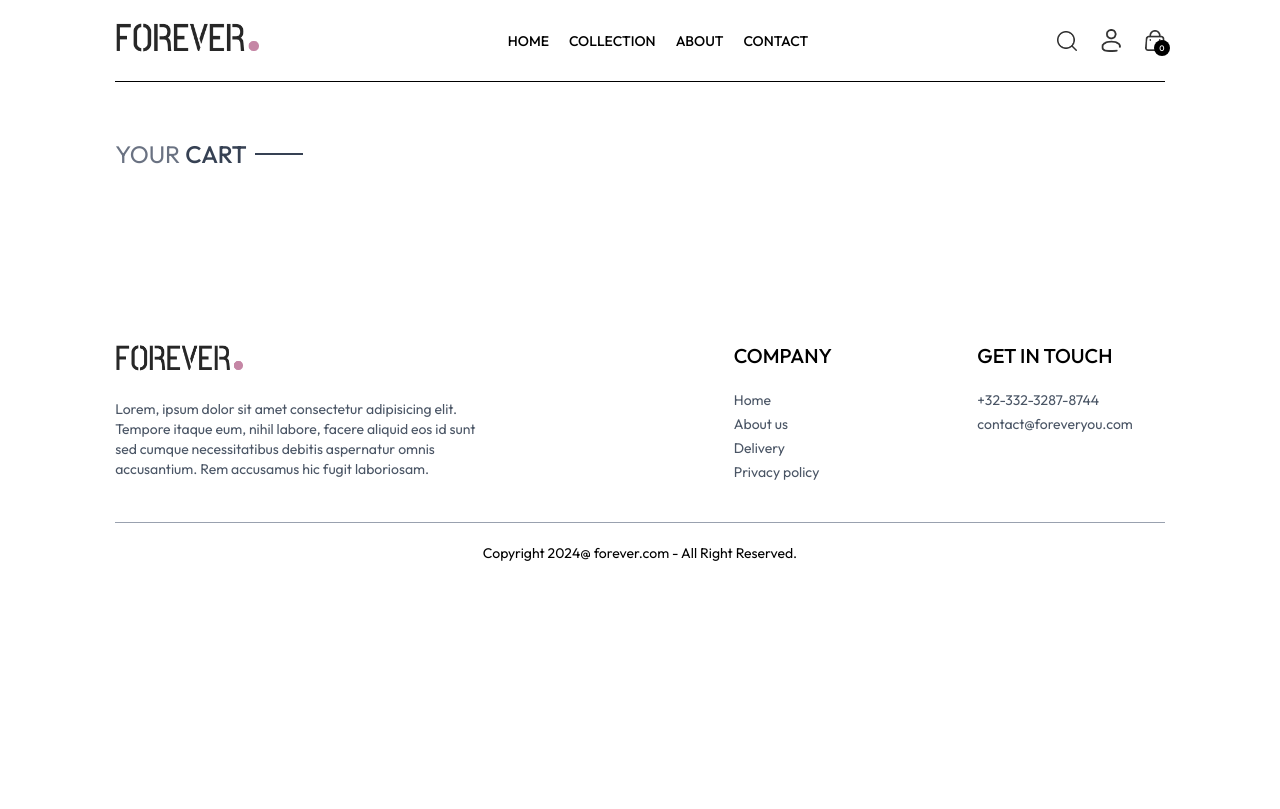
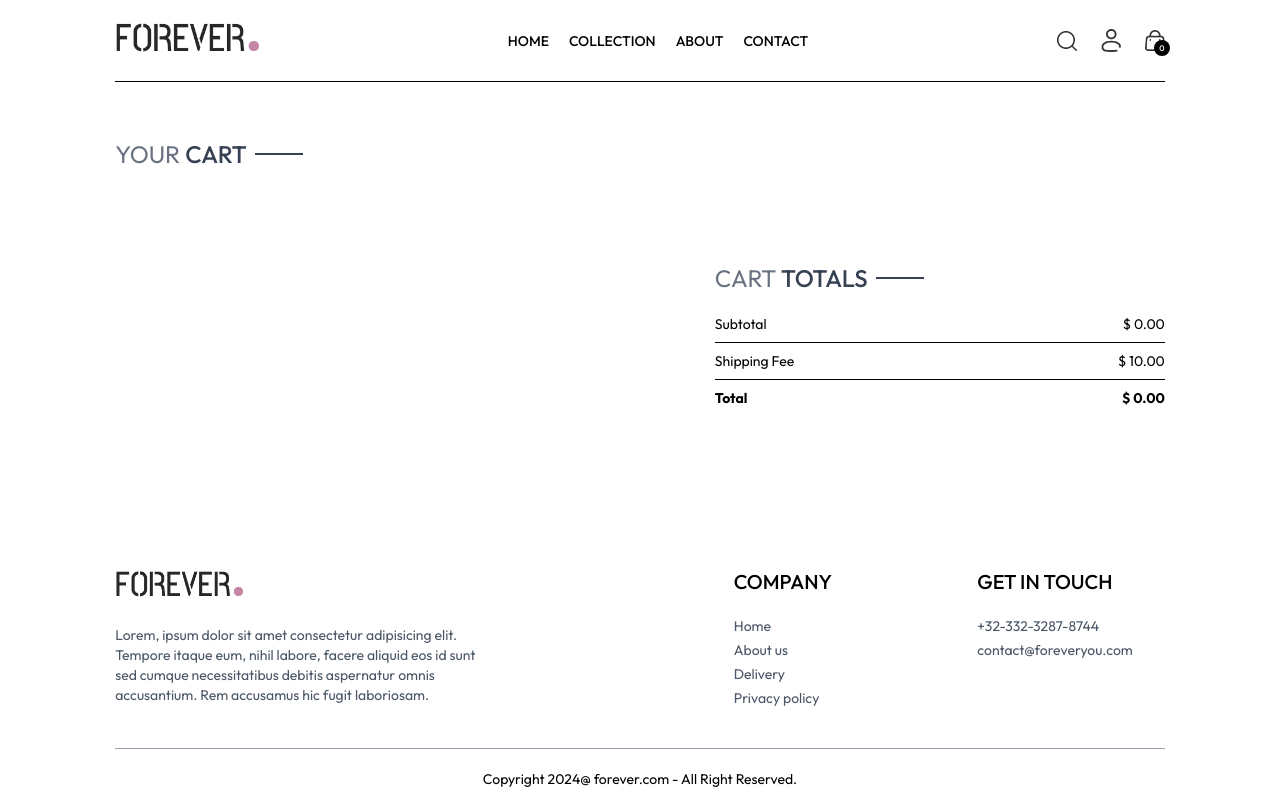
Before and after one commit to Biniambatu/E-COMMERCE_react_frontend, a React (Vite) app: page /cart in a window 1280 px wide. Built offline with nearby package versions, Linux system fonts and the light colour scheme.

Commit message:
cartTotal

```diff
--- a/src/Components/CartTotal.tsx
+++ b/src/Components/CartTotal.tsx
@@ -1,8 +1,38 @@
-import React from 'react'
+import React, { useContext } from 'react'
+import { ShopContext } from '../Context/ShopContext'
+import Title from './Title'
 
 const CartTotal = () => {
+
+  const {currency, delivery_fee, getCartAmount} = useContext(ShopContext)
+
   return (
-    <div>CartTotal</div>
+    <div className='w-full'>
+
+      <div className='text-2xl'>
+        <Title text1={'CART'} text2={'TOTALS'}/>
+      </div>
+
+      <div className='flex flex-col gap-2 mt-2 text-sm'>
+          <div className='flex justify-between'>
+            <p>Subtotal</p>
+            <p>{currency} {getCartAmount()}.00</p>
+          </div>
+          <hr />
+          <div className='flex justify-between'>
+            <p>Shipping Fee</p>
+            <p>{currency} {delivery_fee}.00</p>
+          </div>
+          <hr />
+          <div className='flex justify-between'>
+             <b>Total</b>
+             <b>{currency} {getCartAmount() === 0 ? 0 : getCartAmount() + delivery_fee}.00</b>
+          </div>
+
+      </div>
+
+
+    </div>
   )
 }
 
--- a/src/Components/Navbar.tsx
+++ b/src/Components/Navbar.tsx
@@ -44,7 +44,9 @@
         </div>
         <Link to="/cart" className='relative'>
             <img src={assets.cart_icon} className='w-5 min-w-5' alt="" />
-            <p className='absolute right-[-5px] bottom-[-5px] w-4 text-center leading-4 bg-black text-white aspect-square rounded-full text-[8px]'>{getCartCount()}</p>
+            <p className='absolute right-[-5px] bottom-[-5px] w-4 text-center leading-4 bg-black text-white aspect-square rounded-full text-[8px]'>
+              {getCartCount()}
+            </p>
         </Link>
         <img onClick={() => setVisible(true)} src={assets.menu_icon} className='w-5 cursor-pointer sm:hidden' alt="" />
       </div>
--- a/src/Context/ShopContext.tsx
+++ b/src/Context/ShopContext.tsx
@@ -20,6 +20,7 @@
       return
     }
 
+
     if(cartData[itemId]) {
       if (cartData[itemId][size]) {
         cartData[itemId][size] += 1;
@@ -33,26 +34,33 @@
       cartData[itemId][size] = 1;
     }
     setCartItems(cartData)
+    toast.success("🛒 Item added to cart!", {
+      position: "top-right",
+      autoClose: 1000, // Closes faster
+      hideProgressBar: true,
+      closeOnClick: true,
+      pauseOnHover: false,
+      draggable: false,
+      theme: "colored",
+    });
   }
 
   const getCartCount = () => {
     let totalCount = 0;
 
-    for (const items in cartItems) {
-      for (const item in cartItems[items]){
-        try {
-          if (cartItems[items][item] > 0) {
-            totalCount += cartItems[items][item]
-          }
-        } catch (error) {
-
+    for (const itemId in cartItems) {
+      for (const size in cartItems[itemId]) {
+        if (cartItems[itemId][size] > 0) {
+          totalCount += cartItems[itemId][size];
         }
       }
     }
-    return totalCount
-  }
 
-  const updateQuantity = async (itemId, size, quantity) => {
+    return totalCount;
+};
+
+
+  const updateQuantity =  (itemId, size, quantity) => {
 
     let cartData = structuredClone(cartItems)
 
@@ -62,7 +70,19 @@
 
   }
 
+  const getCartAmount = () => {
 
+    let totalAmount = 0;
+    for (const items in cartItems){
+      let itemInfo = products.find((product) => product._id === items)
+      for (const item in cartItems[items]){
+        if (cartItems[items][item] > 0) {
+          totalAmount += itemInfo?.price * cartItems[items][item]
+        }
+      }
+    }
+    return totalAmount
+  }
   const value = {
     products,
     currency,
@@ -71,12 +91,9 @@
     showSearch, setShowSearch,
     cartItems, addToCart,
     getCartCount,
-    updateQuantity
+    updateQuantity,
+    getCartAmount
   }
-
-  useEffect(() => {
-    console.log(cartItems)
-  },[cartItems])
 
   return (
     <ShopContext.Provider value={value}>
--- a/src/Pages/Cart.tsx
+++ b/src/Pages/Cart.tsx
@@ -3,6 +3,7 @@
 import Title from '../Components/Title'
 import Product from './Product'
 import { assets } from '../assets/assets'
+import CartTotal from '../Components/CartTotal'
 
 const Cart = () => {
   const {products, currency, cartItems, updateQuantity} = useContext(ShopContext)
@@ -48,13 +49,22 @@
                       </div>
                     </div>
                  </div>
-                 <input onClick={(e) => e.target.value === '' || e.target.value === 0 ? null : updateQuantity(item._id, item.size, Number(e.target.value))} className='border border-gray-200 max-w-10 sm:max-w-20 px-1 sm:px-2 py-1' type="number" min={1} defaultValue={item.quantitiy} />
+                 <input onClick={(e) => e.target.value === '' || e.target.value === 0  ? null
+                          :
+                           updateQuantity(item._id, item.size, Number(e.target.value))}
+                           className='border border-gray-200 max-w-10 sm:max-w-20 px-1 sm:px-2 py-1' type="number" min={1} defaultValue={item.quantity} />
                  <img onClick={() => updateQuantity(item._id, item.size, 0)} className='w-4 mr-4 sm:w-5 cursor-pointer' src={assets.bin_icon} alt="" />
               </div>
             )
           })
         }
       </div>
+      <div className='flex justify-end my-20'>
+        <div className='w-full sm:w-[450px]'>
+          <CartTotal/>
+        </div>
+      </div>
+
     </div>
   )
 }
```
